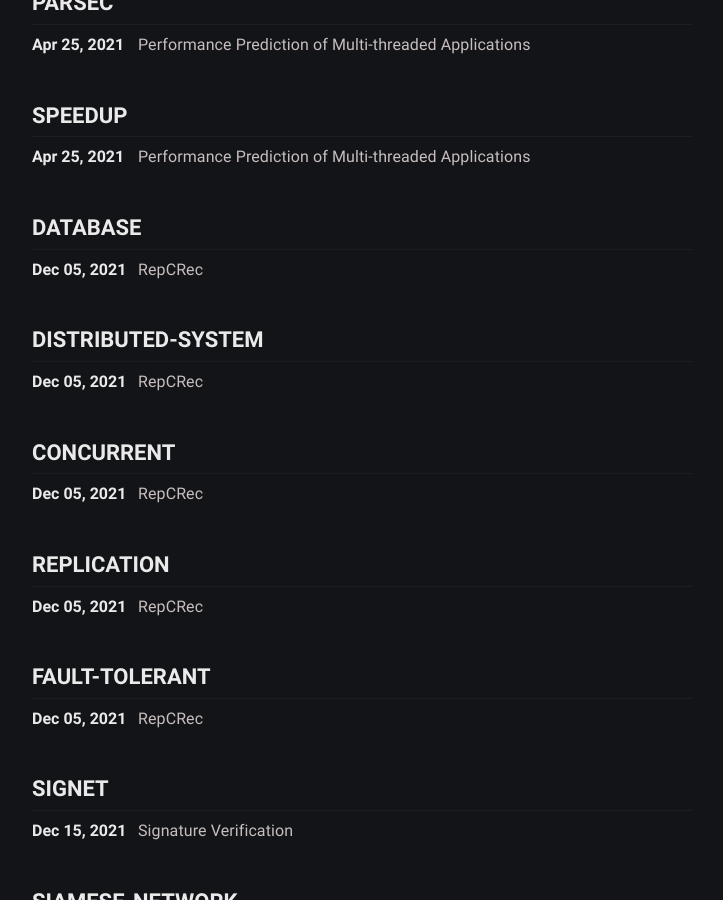
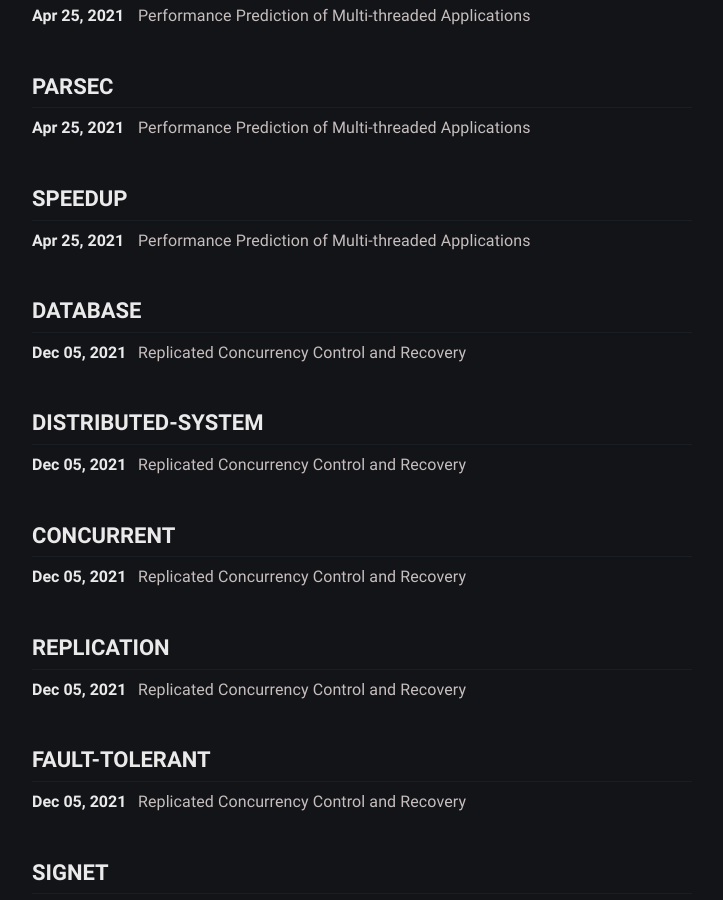
Before and after one commit to Aman-Chopra/aman-chopra.github.io, a Jekyll site: the page built from tags.html, in a window 1280 px wide and 900 px high, scrolled down 5532 px. Shown: the whole window, without its empty margins (278-1001 px from the left). Built offline with Jekyll 4.4.1, drawn with Linux system fonts in a browser that asks for light colours; some of the changed text lies outside the part shown.

```diff
--- a/projects/_posts/repcrec/2021-12-5-repcrec.md
+++ b/projects/_posts/repcrec/2021-12-5-repcrec.md
@@ -1,6 +1,6 @@
 ---
 layout: post
-title: RepCRec
+title: Replicated Concurrency Control and Recovery
 date: 2021-12-05 11:58:47 +07:00
 modified: 2021-12-05 16:49:47 +07:00
 tags: [database, distributed-system, concurrent, replication, fault-tolerant]
```
Also changed, not shown: experiences/_posts/amazon_sde1/2023-02-13-amazon_sde1.md (added, +14 -0 lines), experiences/_posts/amazon_sde2/2023-12-01-amazon_sde2.md (added, +11 -0 lines).
